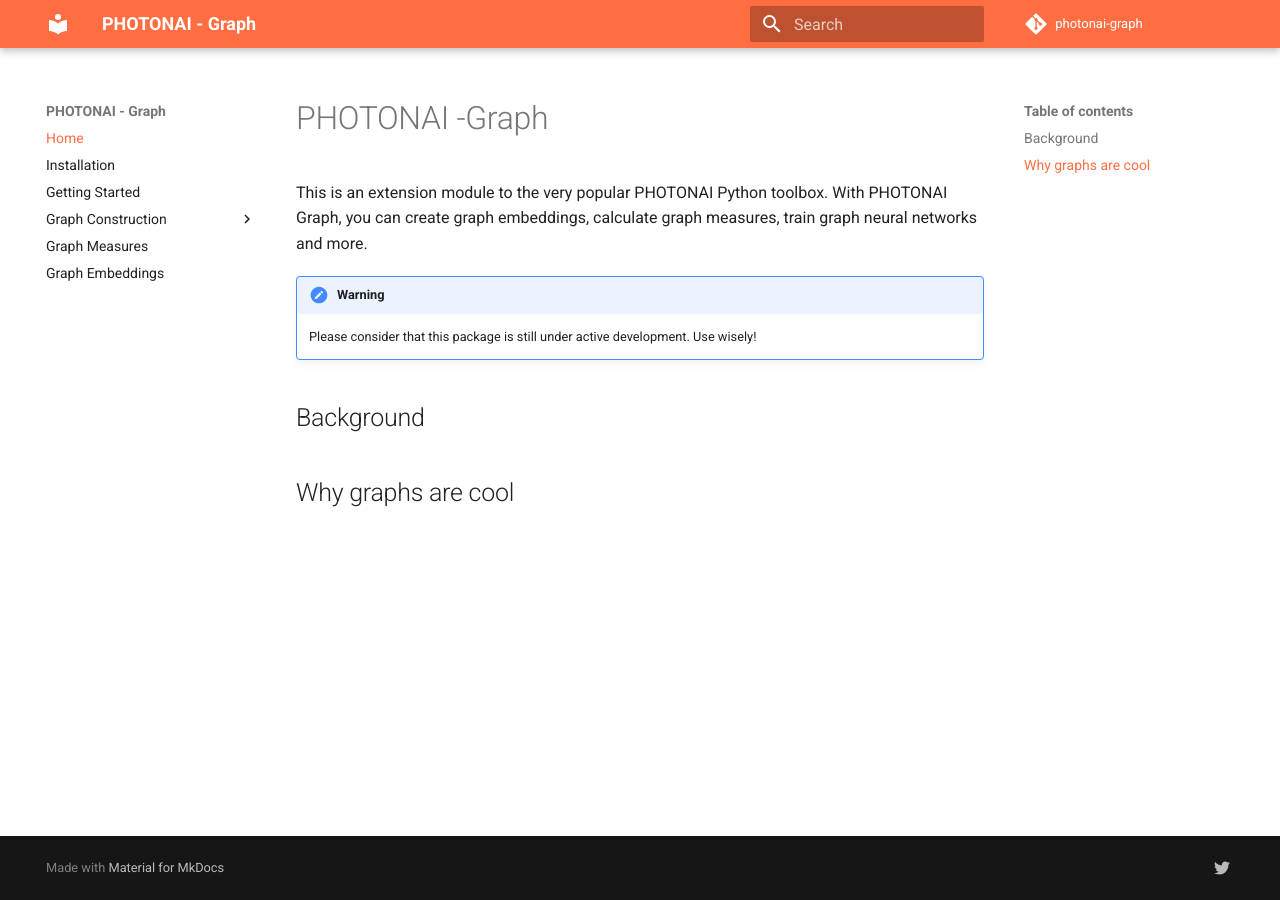
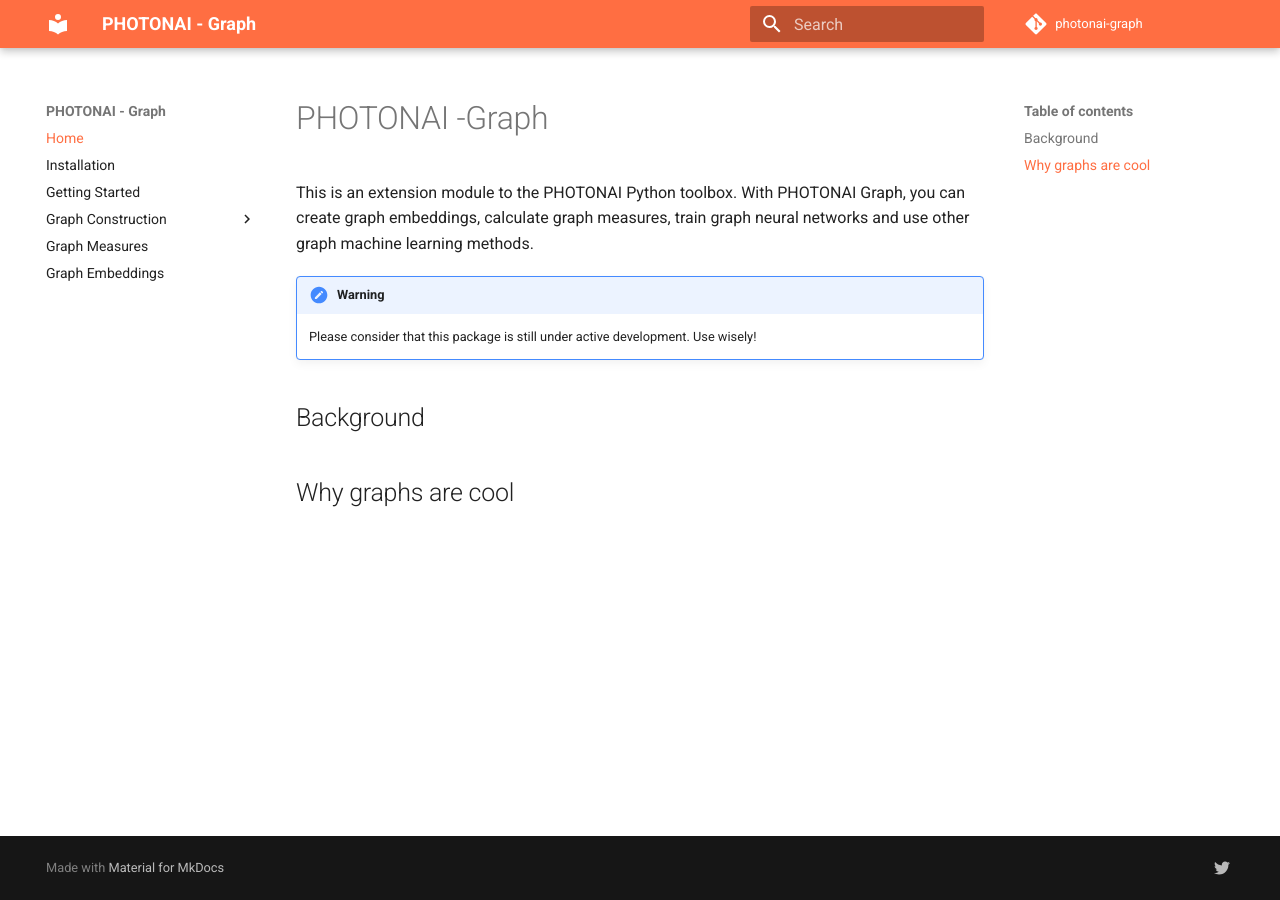
Before and after one commit to wwu-mmll/photonai_graph, an MkDocs documentation site: the page built from documentation/docs/index.md, in a window 1280 px wide. Built offline with MkDocs 1.6.1 and Material for MkDocs 9.7.7, drawn with Linux system fonts in a browser that asks for light colours; comment, search, counter and statistics services are not loaded.

Commit message:
Update index.md

```diff
--- a/documentation/docs/index.md
+++ b/documentation/docs/index.md
@@ -1,6 +1,6 @@
 # PHOTONAI -Graph
 
-This is an extension module to the very popular PHOTONAI Python toolbox. With PHOTONAI Graph, you can create graph embeddings, calculate graph measures, train graph neural networks and more.
+This is an extension module to the PHOTONAI Python toolbox. With PHOTONAI Graph, you can create graph embeddings, calculate graph measures, train graph neural networks and use other graph machine learning methods.
 
 !!! note "Warning"
     Please consider that this package is still under active development. Use wisely!
```
